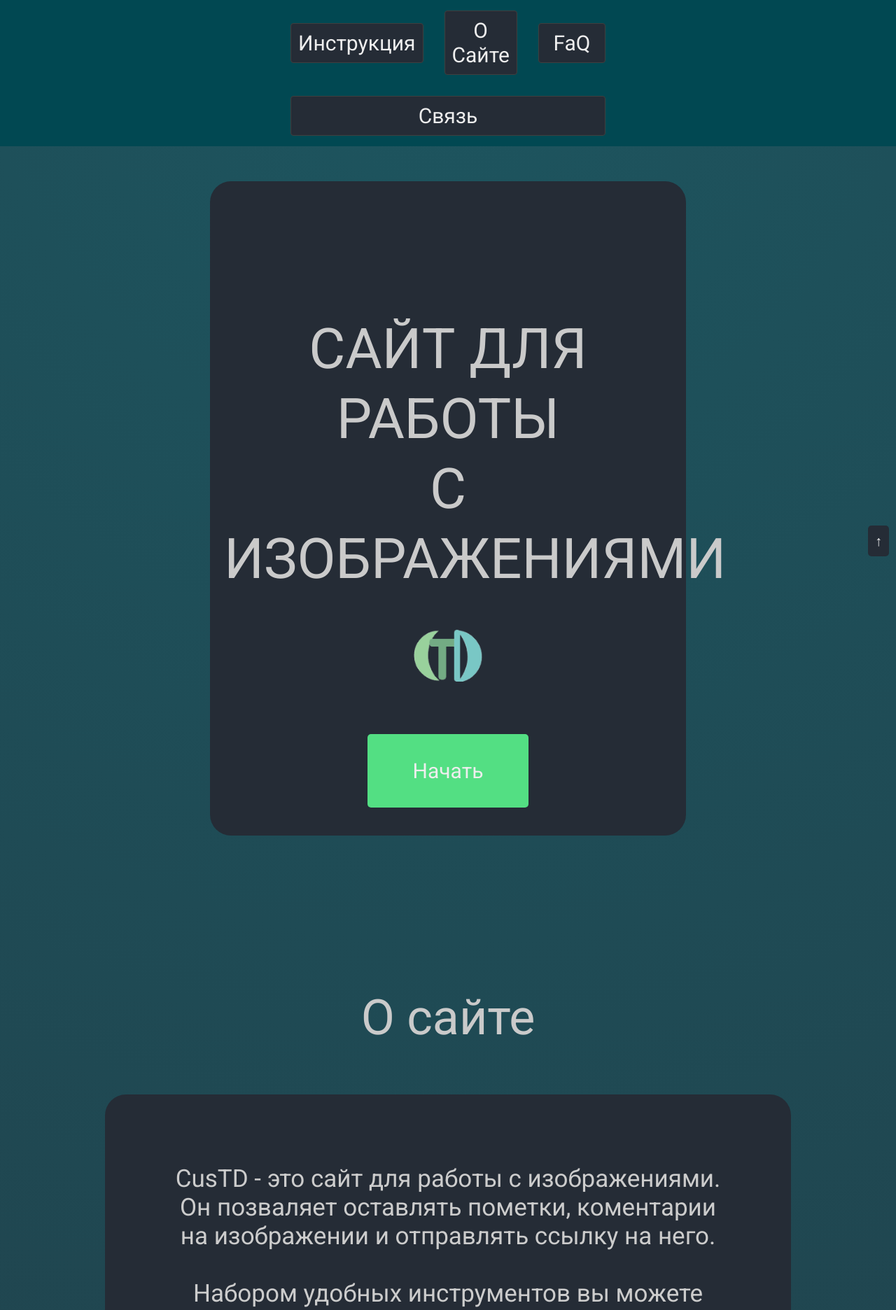
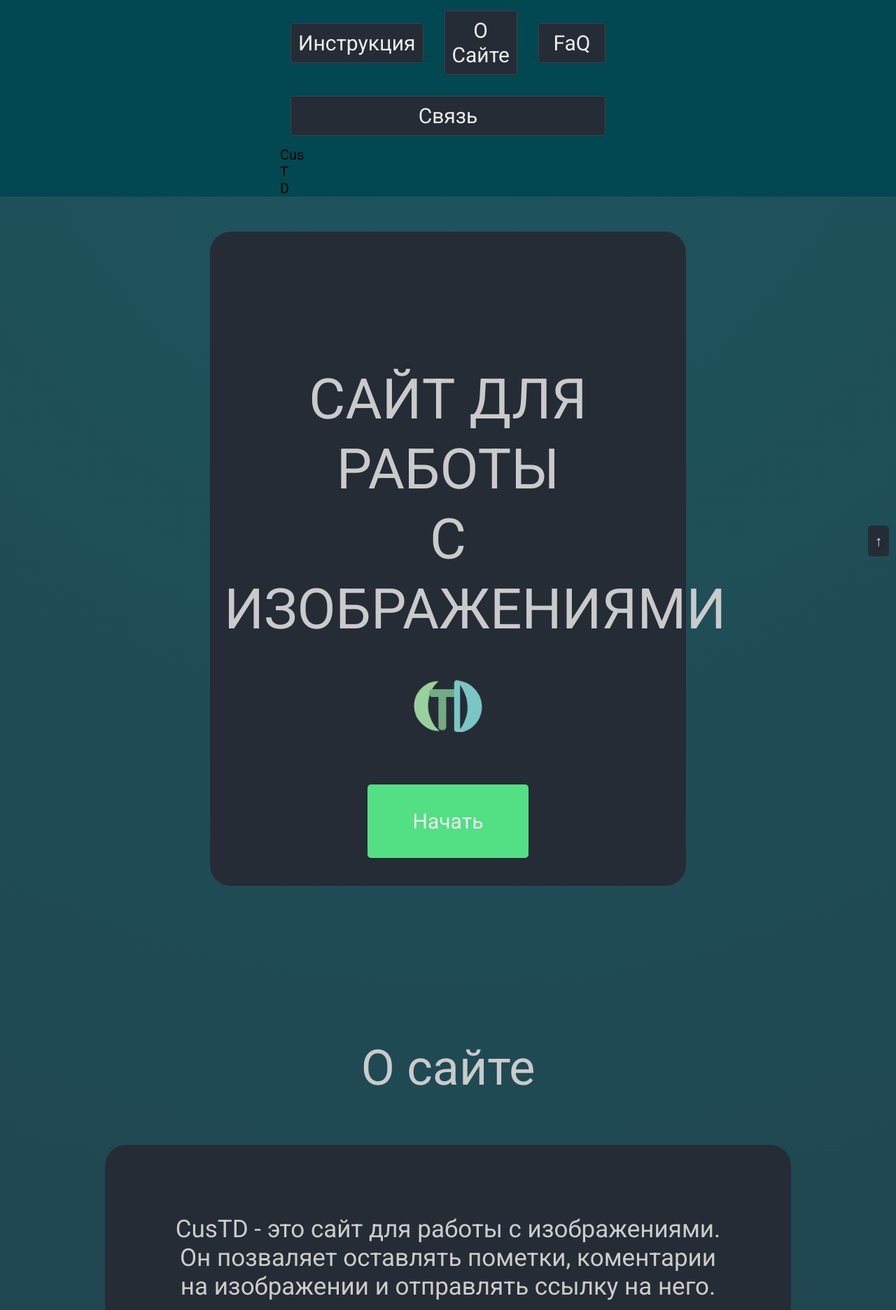
Before and after one commit to Joneks421/ProjectIMG, a Flask app: page / in a window 1280 px wide. Shown: the top 1872 px of the page at 70% size. Run offline with Flask 2, Linux system fonts and the light colour scheme.

Commit message:
Alpha 0.1

```diff
--- a/project/templates/main.html
+++ b/project/templates/main.html
@@ -10,29 +10,33 @@
 <body>
     <div class="header", id="header">
         <div class="container">
-            <nav class="menu">
+            <div class="menu">
                 <a href="#inst" class="menu_item">Инструкция</a>
                 <a href="#about" class="menu_item">О Сайте</a>
                 <a href="#faq" class="menu_item">FaQ</a>
                 <a href="#support" class="menu_item">Связь</a>
-            </nav>
+            </div>
+            <div class="name-menu">
+                <p class="name-menuCus">Cus</p><p class="name-menuT">T</p><p class="name-menuD">D</p>
+            </div>
+
         </div>
     <div class="returny verni" id="verni">
         <a href="#header">↑</a>
     </div>
 
     <div class="index-content">
-        <nav class="index-content main-container">
+        <div class="index-content main-container">
             <h1>Сайт для работы<br> с изображениями</h1>
             <div class="index-content main-container-logo"></div>
-            <a href="index.html" style="font-size: 30px;">Начать</a>
-        </nav>
+            <a href="/index" style="font-size: 30px;">Начать</a>
+        </div>
     </div>
 
     <div class="index-content about" id="about">
         <h2>О сайте</h2>
         <!-- <div class="circle" style="position: absolute;"></div> -->
-        <nav class="index-content about-container">
+        <div class="index-content about-container">
             <p>CusTD - это сайт для работы с изображениями. Он позваляет оставлять пометки, коментарии на изображении и отправлять ссылку на него.
                 <br>
                 <br>
@@ -40,23 +44,23 @@
                 <br>
                 <br>
                 Сайт имеет понятный интерфейс в котором легко разобраться любому.</p>
-        </nav>
+            </div>
     </div>
 
     <div class="index-content inst" id="inst">
         <h2>Инструкция пользования</h2>
-        <nav class="index-content inst-container">
+        <div class="index-content inst-container">
             <p class="index-content inst-container-1">1. Загрузите изображение на сайт:</p>
             <p class="index-content inst-container-2">2. Используйте инструменты:</p>
             <div class="index-content inst-container-1img"></div>
             <div class="index-content inst-container-2img"></div>
             <div class="index-content inst-container-3img"></div>
-        </nav>
+        </div>
     </div>
 
     <div class = "index-content faq" id="faq">
         <h2>Основное</h2>
-        <nav class="index-content faq-container">
+        <div class="index-content faq-container">
             <div class="index-content faq-container-1">
                 <h3>1. Сайт полностью бесплатен?</h3>
                 <p>-------------------------------------------------------------------------------</p>
@@ -72,11 +76,11 @@
                 <p>-------------------------------------------------------------------------------</p>
                 <p>Нет, для работы сайта регистрация не требуется</p>
             </div>
-        </nav>
+        </div>
     </div>
     <div class = "index-content support" id="support">
         <h2>Связь</h2>
-        <nav class="index-content support-container">
+        <div class="index-content support-container">
             <div class="index-content support-container-1">
                 <h3>1.Наша почта:</h3>
                 <p>https://www.google.com/intl/ru/gmail/about/</p>
@@ -90,7 +94,7 @@
                 <p>https://web.telegram.org/k/</p>
             </div>
             <br>
-        </nav>
+        </div>
     </div>
 
 
```
